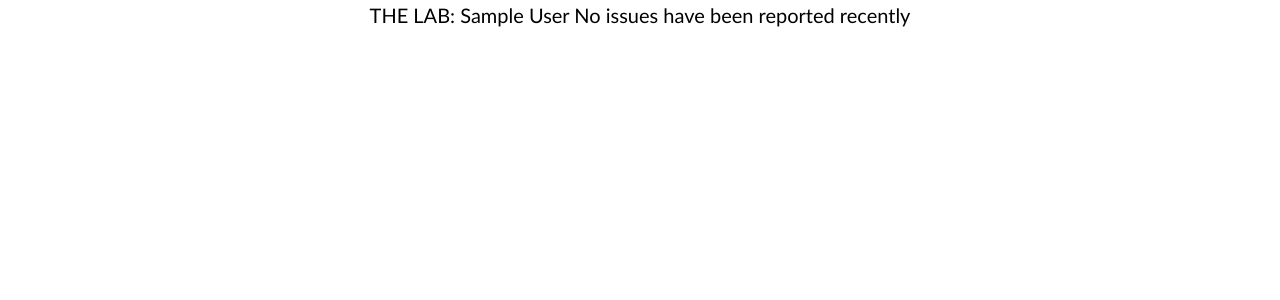
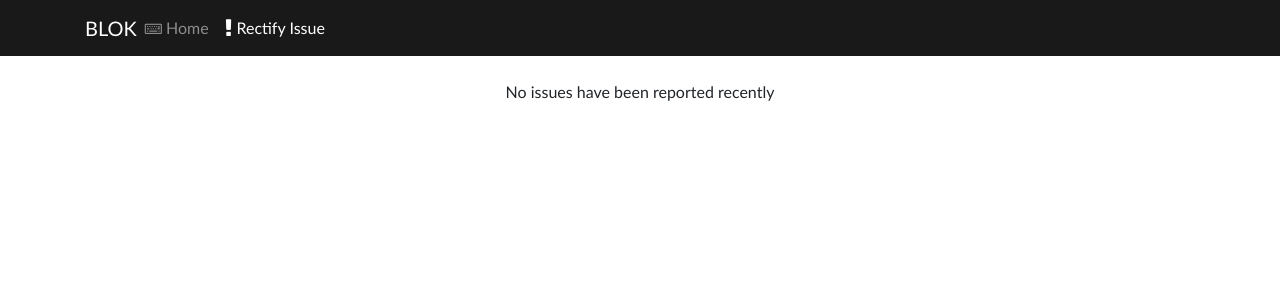
Before and after one commit to darsanmahi/BLOK, a PHP site: page /iss_disp1.php in a window 1280 px wide. Shown: the top 300 px of the page. Run offline with PHP 8.4, Linux system fonts and the light colour scheme; the visitor is signed in with stand-in values (Sample User, id 1); data that the repository does not hold is empty; some libraries are stand-ins or nearby versions.

Commit message:
rectifier page enhancements

```diff
--- a/iss_disp1.php
+++ b/iss_disp1.php
@@ -1,32 +1,45 @@
 <!DOCTYPE html>
 <html>
+<link rel="stylesheet" href="node_modules/bootstrap/dist/css/bootstrap.min.css">
+<link rel="stylesheet" href="node_modules/font-awesome/css/font-awesome.min.css">
+<link rel="stylesheet" href="node_modules/bootstrap-social/bootstrap-social.css">
 <meta name="viewport" content="width=device-width, initial scale=1,shrink-to-fit=no">
 <style>
         @import url("https://stackpath.bootstrapcdn.com/bootstrap/4.4.1/css/bootstrap.min.css");
         body{
-            /*background-image: url(green-leaf-plant-in-white-flower-pot-1022923.jpg);*/
-            background-repeat: no-repeat;
-            background-size: cover;
-            color: black;
+            padding: 80px 0px 0px 0px;
             text-align:center;
-            font-size:20px;
             font-weight: 10px;
             font-family:'Trebuchet MS', 'Lucida Sans Unicode', 'Lucida Grande', 'Lucida Sans', Arial, sans-serif;
         }
+        .navbar-dark{
+            background-color: #191919;
+        }
     </style>
-    <head>
-        <script src="https://kit.fontawesome.com/574686131c.js"></script>
-    </head>
     <?php
         session_start();
         $lname=$_SESSION['lab'];
-        echo 'THE LAB: '.$lname;
         $db1=mysqli_connect("localhost","root","",$lname);
         if(!$db1)
         {echo "CONNECTION FAILED";}
         else
         {
             ?>
+            <body>
+            <nav class="navbar navbar-dark navbar-expand-sm fixed-top">
+                    <div class="container">
+                        <button class="navbar-toggler" type="button" data-toggle="collapse" data-target="#Navbar">
+                        <span class="navbar-toggler-icon"></span>
+                        </button>
+                        <a class="navbar-brand mr-auto" href="main.html">BLOK</a>
+                        <div class="collapse navbar-collapse" id="Navbar">
+                            <ul class="navbar-nav mr-auto">
+                                <li class="nav-item"><a class="nav-link" href="iss_disp2.php"><span class="fa fa-keyboard-o"></span> Home</a></li>
+                                <li class="nav-item active"><a class="nav-link" href="#"><span class="fa fa-exclamation fa-lg"></span> Rectify Issue</a></li>
+                            </ul>
+                        </div>
+                    </div>
+                </nav>
             <?php
             $query='SELECT * FROM problems';
             $result=mysqli_query($db1,$query);
@@ -44,17 +57,30 @@
                     echo '<br>';
                 }
                 ?>
-                <form action='iss_rect1.php' method='post'>
-                    <a>System number</a>
-                    <input type='text' placeholder="System Number" name='m1'>
-                    <input type='submit' value='Rectified' name='rect_btn'>
-                </form>
+                <div class="container">
+                    <div class="row row-content">
+                        <div class="col-12 col-md-9">
+                            <form action='iss_rect1.php' method='POST'>
+                                <div class="form-group row">
+                                    <label for='systemno' class="offset-5 col-md-3 col-form-label">System Number</label>
+                                    <div class="col-md-3">
+                                        <input type="text" class="form-control" id='systemno' name='systemno' placeholder="System Number">
+                                    </div>
+                                </div>
+                                <div class="form-group row">
+                                    <button type="submit" class="offset-7 btn btn-success">Rectfifed</button>
+                                </div>
+                            </form>
+                        </div>
+                    </div>
+                </div>
                 <?php
             }
             else
             {
                 echo 'No issues have been reported recently';
             }
+            echo '</body>';
         }
     ?>
 </html>
--- /dev/null
+++ b/logout2.php
@@ -0,0 +1,6 @@
+<?php
+    session_start();
+    unset($_SESSION["usernames"]);
+    unset($_SESSION["password"]);
+    header("location: login2.php");
+?>
```
Also changed, not shown: connection2.php (+7 -1 lines), iss_disp2.php (+14 -32 lines), login2.php (+8 -1 lines).
